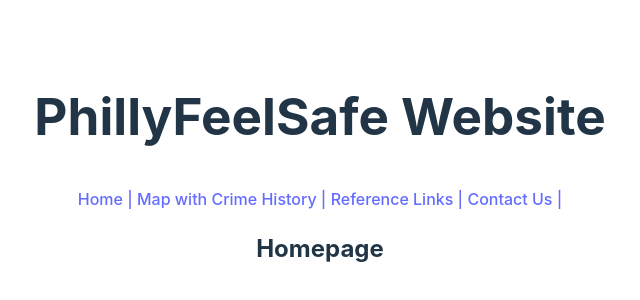
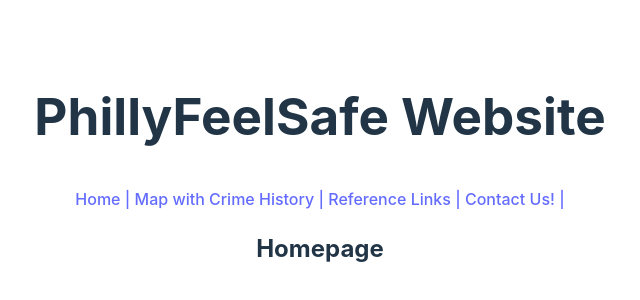
Before and after one commit to stranmirror/PhillyFeelSafe, a React (Vite) app in the folder vite-project/: page / in a window 1280 px wide. Shown: the part 234-534 px from the top of the page, without its empty margins (320-960 px from the left). Built offline with nearby package versions, Linux system fonts and the light colour scheme.

Commit message:
Added space for test!

```diff
--- a/vite-project/src/Navbar.jsx
+++ b/vite-project/src/Navbar.jsx
@@ -6,7 +6,7 @@ const Navbar = () => {
                 <a href="/home">Home</a>
                 <a href="/map"> | Map with Crime History | </a>
                 <a href="/reference"> Reference Links | </a>
-                <a href="/contact"> Contact Us |</a>
+                <a href="/contact"> Contact Us! |</a>
             </div>
        </nav>
     );
```
